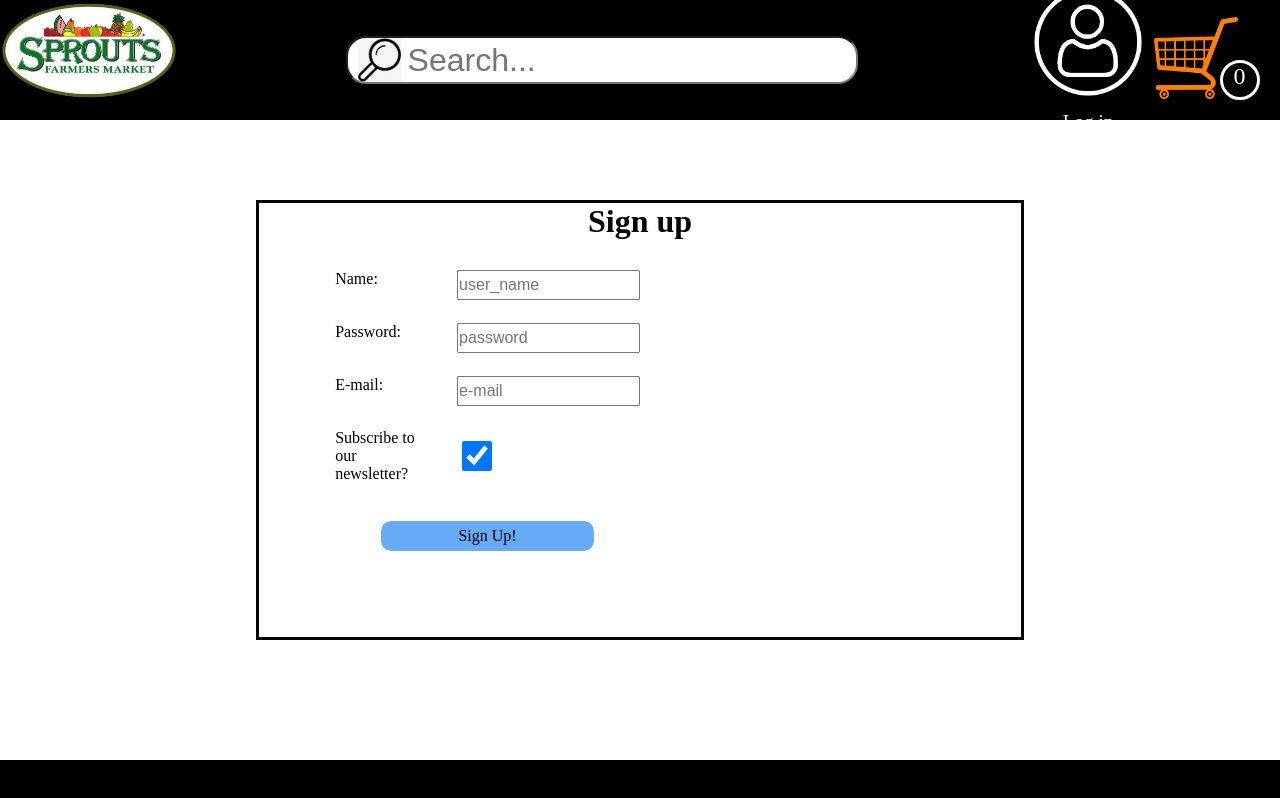
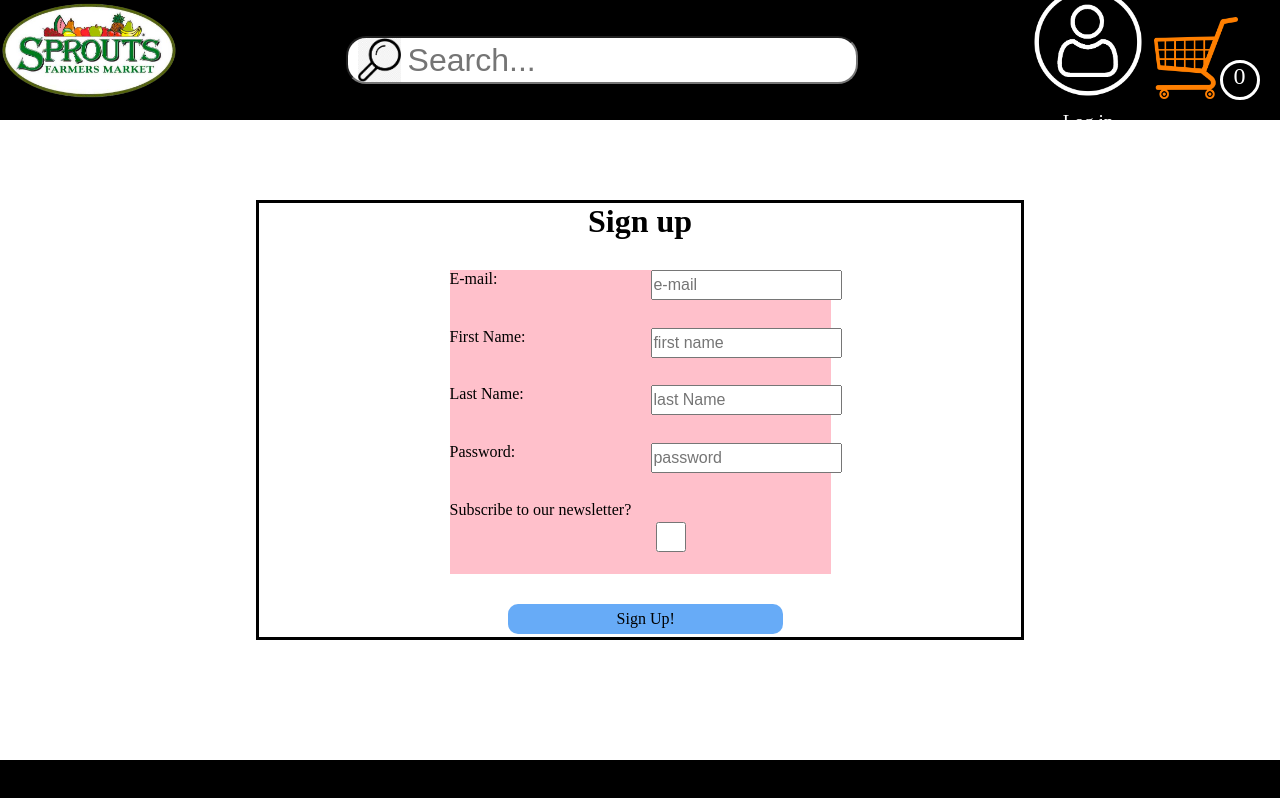
Before and after one commit to Lorenz-A-Mueller/next-js-ecommerce-store, a Next.js app: page /signup in a window 1280 px wide. Built offline with nearby package versions, Linux system fonts and the light colour scheme.

Commit message:
Remove eventHandlers and value attributes from signup-form

```diff
--- a/components/styles.js
+++ b/components/styles.js
@@ -283,13 +283,14 @@ export const signUpBoxStyles = css`
   align-items: center;
 
   form {
-    width: 80%;
+    width: 50%;
     height: 70%;
     display: grid;
-    grid-template-columns: 15% 30% 45%;
-    grid-template-rows: repeat(4, 1fr) 25%;
-    grid-gap: 5%;
+    grid-template-columns: 50% 50%;
+    grid-template-rows: repeat(4, 10% 3%) 24% 24%;
+    grid-gap: 3%;
     margin-top: 30px;
+    background-color: pink;
 
     .validation-error-container {
       color: white;
@@ -297,45 +298,83 @@ export const signUpBoxStyles = css`
       border-radius: 5px;
     }
 
-    .label-name {
+    .label-email {
       grid-column: 1 / 2;
       grid-row: 1 / 2;
     }
+
+    .validation-error-container-email {
+      grid-column: 2/3;
+      grid-row: 2/3;
+      color: red;
+    }
+
+    .label-firstName {
+      grid-column: 1 / 2;
+      grid-row: 3/ 4;
+    }
+
+    .validation-error-container-firstName {
+      grid-column: 2/3;
+      grid-row: 4/5;
+      color: red;
+    }
+
+    .label-lastName {
+      grid-column: 1 / 2;
+      grid-row: 5 / 6;
+    }
+    .validation-error-container-lastName {
+      grid-column: 2/3;
+      grid-row: 6/7;
+      color: red;
+    }
+
     .label-password {
       grid-column: 1 / 2;
-      grid-row: 2 / 3;
+      grid-row: 7/ 8;
     }
-    .label-email {
-      grid-column: 1 / 2;
-      grid-row: 3 / 4;
+
+    .validation-error-container-password {
+      grid-column: 2/3;
+      grid-row: 8/9;
+      color: red;
     }
+
     .label-newsletter {
       grid-column: 1 / 2;
-      grid-row: 4 / 5;
+      grid-row: 9/ 10;
     }
 
-    #name {
+    #email {
+      grid-column: 2/ 3;
+      grid-row: 1/ 2;
+    }
+
+    #firstName {
       grid-column: 2 / 3;
-      grid-row: 1 / 2;
+      grid-row: 3/ 4;
+    }
+
+    #lastName {
+      grid-column: 2 / 3;
+      grid-row: 5 / 6;
     }
     #password {
       grid-column: 2/ 3;
-      grid-row: 2 / 3;
+      grid-row: 7/ 8;
     }
-    #email {
-      grid-column: 2/ 3;
-      grid-row: 3 / 4;
-    }
+
     #newsletter {
       grid-column: 2 / 3;
-      grid-row: 4 / 5;
+      grid-row: 9 / 10;
       width: 40px;
       align-self: center;
     }
 
     .sign-up-button {
       grid-column: 1/3;
-      grid-row: 5/6;
+      grid-row: 10/11;
       justify-self: center;
       align-self: center;
     }
--- a/pages/signup.js
+++ b/pages/signup.js
@@ -1,4 +1,4 @@
-import { useState } from 'react';
+// import { useState } from 'react';
 import { useForm } from 'react-hook-form';
 import { signUpBoxStyles, signUpContainerStyles } from '../components/styles';
 
@@ -7,10 +7,11 @@ import { signUpBoxStyles, signUpContainerStyles } from '../components/styles';
 // ****
 
 export default function Signup() {
-  const [newName, setNewName] = useState('');
-  const [newPassword, setNewPassword] = useState('');
-  const [newEmail, setNewEmail] = useState('');
-  const [newsletter, setNewsletter] = useState(true);
+  // const [newFirstName, setNewFirstName] = useState('');
+  // const [newLastName, setNewLastName] = useState('');
+  // const [newPassword, setNewPassword] = useState('');
+  // const [newEmail, setNewEmail] = useState('');
+  // const [newsletter, setNewsletter] = useState(true);
 
   const {
     register,
@@ -18,18 +19,22 @@ export default function Signup() {
     formState: { errors },
   } = useForm();
 
-  function handleNameChange(e) {
-    setNewName(e.currentTarget.value);
-  }
-  function handlePasswordChange(e) {
-    setNewPassword(e.currentTarget.value);
-  }
-  function handleEmailChange(e) {
-    setNewEmail(e.currentTarget.value);
-  }
-  function handleNewsletterChange() {
-    setNewsletter((previous) => !previous);
-  }
+  // function handleEmailChange(e) {
+  //   setNewEmail(e.currentTarget.value);
+  // }
+
+  // function handleFirstNameChange(e) {
+  //   setNewFirstName(e.currentTarget.value);
+  // }
+  // function handleLastNameChange(e) {
+  //   setNewLastName(e.currentTarget.value);
+  // }
+  // function handlePasswordChange(e) {
+  //   setNewPassword(e.currentTarget.value);
+  // }
+  // function handleNewsletterChange() {
+  //   setNewsletter((previous) => !previous);
+  // }
 
   const onSubmit = (formData) => {
     alert(JSON.stringify(formData));
@@ -48,21 +53,65 @@ export default function Signup() {
       <div css={signUpBoxStyles}>
         <h1>Sign up</h1>
         <form onSubmit={handleSubmit(onSubmit)}>
-          <label htmlFor="name" className="label-name">
-            Name:
+          <label htmlFor="email" className="label-email">
+            E-mail:
           </label>
           <input
-            {...register('name', { required: true, maxLength: 20 })}
-            name="name"
-            id="name"
-            placeholder="user_name"
-            onChange={(e) => handleNameChange(e)}
-            value={newName}
+            {...register('email', {
+              required: true,
+              pattern: /^\S+@\S+\.\S+$/i,
+            })}
+            name="email"
+            id="email"
+            placeholder="e-mail"
+            // onChange={(e) => handleEmailChange(e)}
+            // value={newEmail}
+            type="email"
           />
-          {errors.name && (
-            <div className="validation-error-container">
-              {errors.name.type === 'required' && <p>Name is required</p>}
-              {errors.name.type === 'maxLength' && <p>Too long!</p>}
+          {errors.email && (
+            <div className="validation-error-container-email">
+              {errors.email.type === 'required' && <p>E-mail is required</p>}
+              {errors.email.type === 'pattern' && (
+                <p>Not a valid e-mail format</p>
+              )}
+            </div>
+          )}
+          <label htmlFor="firstName" className="label-firstName">
+            First Name:
+          </label>
+          <input
+            {...register('firstName', { required: true, maxLength: 20 })}
+            name="firstName"
+            id="firstName"
+            placeholder="first name"
+            // onChange={(e) => handleFirstNameChange(e)}
+            // value={newFirstName}
+          />
+          {errors.firstName && (
+            <div className="validation-error-container-firstName">
+              {errors.firstName.type === 'required' && (
+                <p>First Name is required</p>
+              )}
+              {errors.firstName.type === 'maxLength' && <p>Too long!</p>}
+            </div>
+          )}
+          <label htmlFor="lastName" className="label-lastName">
+            Last Name:
+          </label>
+          <input
+            {...register('lastName', { required: true, maxLength: 20 })}
+            name="lastName"
+            id="lastName"
+            placeholder="last Name"
+            // onChange={(e) => handleLastNameChange(e)}
+            // value={newLastName}
+          />
+          {errors.lastName && (
+            <div className="validation-error-container-lastName">
+              {errors.lastName.type === 'required' && (
+                <p>Last Name is required</p>
+              )}
+              {errors.lastName.type === 'maxLength' && <p>Too long!</p>}
             </div>
           )}
 
@@ -79,11 +128,11 @@ export default function Signup() {
             name="password"
             id="password"
             placeholder="password"
-            onChange={(e) => handlePasswordChange(e)}
-            value={newPassword}
+            // onChange={(e) => handlePasswordChange(e)}
+            // value={newPassword}
           />
           {errors.password && (
-            <div className="validation-error-container">
+            <div className="validation-error-container-password">
               {errors.password.type === 'required' && (
                 <p>Password is required</p>
               )}
@@ -99,30 +148,6 @@ export default function Signup() {
             </div>
           )}
 
-          <label htmlFor="email" className="label-email">
-            E-mail:
-          </label>
-          <input
-            {...register('email', {
-              required: true,
-              pattern: /^\S+@\S+\.\S+$/i,
-            })}
-            name="email"
-            id="email"
-            placeholder="e-mail"
-            onChange={(e) => handleEmailChange(e)}
-            value={newEmail}
-            type="email"
-          />
-          {errors.email && (
-            <div className="validation-error-container">
-              {errors.email.type === 'required' && <p>E-mail is required</p>}
-              {errors.email.type === 'pattern' && (
-                <p>Not a valid e-mail format</p>
-              )}
-            </div>
-          )}
-
           <label htmlFor="newsletter" className="label-newsletter">
             Subscribe to our newsletter?
           </label>
@@ -130,8 +155,8 @@ export default function Signup() {
             {...register('newsletter')}
             name="newsletter"
             id="newsletter"
-            onChange={(e) => handleNewsletterChange(e)}
-            checked={newsletter}
+            // onChange={(e) => handleNewsletterChange(e)}
+            // checked
             type="checkbox"
           />
 
```
